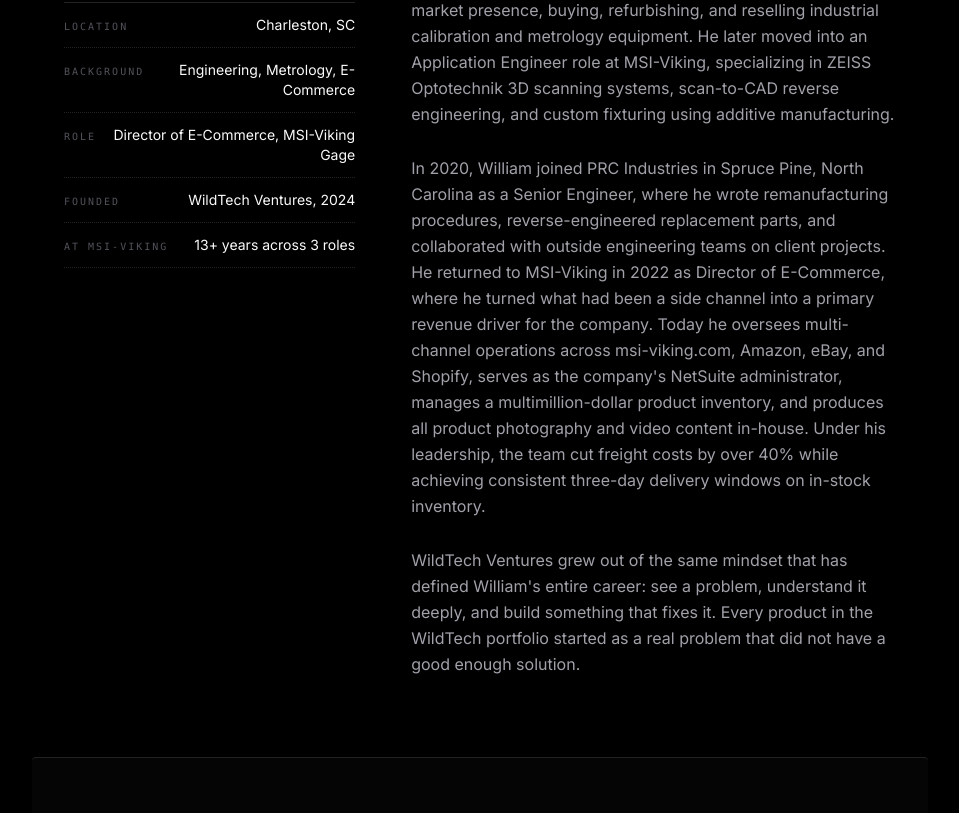
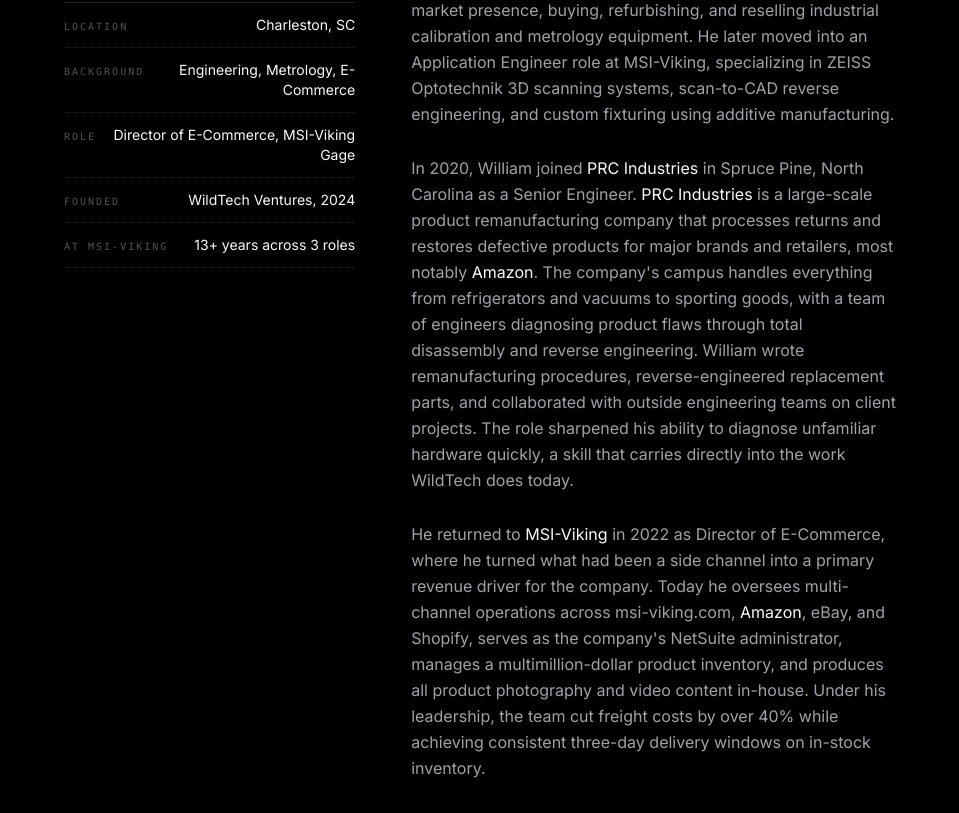
Before and after one commit to wildtechdev/wildtechdev, a Next.js app: page /about in a window 1280 px wide. Shown: the part 2324-3137 px from the top of the page, without its empty margins (160-1119 px from the left). Built offline with nearby package versions, Linux system fonts and the light colour scheme.

Commit message:
About page bio fixes -- bold PRC Industries and Amazon, rewrite PRC paragraph with Amazon remanufacturing detail, fix spacing around bold elements, split MSI-Viking return into own paragraph

```diff
--- a/src/app/about/page.tsx
+++ b/src/app/about/page.tsx
@@ -357,17 +357,34 @@
                 </p>
 
                 <p>
-                  In 2020, William joined PRC Industries in Spruce Pine, North Carolina as a
-                  Senior Engineer, where he wrote remanufacturing procedures, reverse-engineered
-                  replacement parts, and collaborated with outside engineering teams on client
-                  projects. He returned to MSI-Viking in 2022 as Director of E-Commerce, where
-                  he turned what had been a side channel into a primary revenue driver for the
-                  company. Today he oversees multi-channel operations across msi-viking.com,
-                  Amazon, eBay, and Shopify, serves as the company&apos;s NetSuite administrator,
-                  manages a multimillion-dollar product inventory, and produces all product
-                  photography and video content in-house. Under his leadership, the team cut
-                  freight costs by over 40% while achieving consistent three-day delivery
-                  windows on in-stock inventory.
+                  In 2020, William joined{" "}
+                  <span className="text-heading">PRC Industries</span> in Spruce Pine,
+                  North Carolina as a Senior Engineer.{" "}
+                  <span className="text-heading">PRC Industries</span> is a large-scale
+                  product remanufacturing company that processes returns and restores
+                  defective products for major brands and retailers, most notably{" "}
+                  <span className="text-heading">Amazon</span>. The company&apos;s campus
+                  handles everything from refrigerators and vacuums to sporting goods,
+                  with a team of engineers diagnosing product flaws through total
+                  disassembly and reverse engineering. William wrote remanufacturing
+                  procedures, reverse-engineered replacement parts, and collaborated with
+                  outside engineering teams on client projects. The role sharpened his
+                  ability to diagnose unfamiliar hardware quickly, a skill that carries
+                  directly into the work WildTech does today.
+                </p>
+
+                <p>
+                  He returned to{" "}
+                  <span className="text-heading">MSI-Viking</span> in 2022 as Director
+                  of E-Commerce, where he turned what had been a side channel into a
+                  primary revenue driver for the company. Today he oversees multi-channel
+                  operations across msi-viking.com,{" "}
+                  <span className="text-heading">Amazon</span>, eBay, and Shopify, serves
+                  as the company&apos;s NetSuite administrator, manages a multimillion-dollar
+                  product inventory, and produces all product photography and video content
+                  in-house. Under his leadership, the team cut freight costs by over 40%
+                  while achieving consistent three-day delivery windows on in-stock
+                  inventory.
                 </p>
 
                 <p>
```
